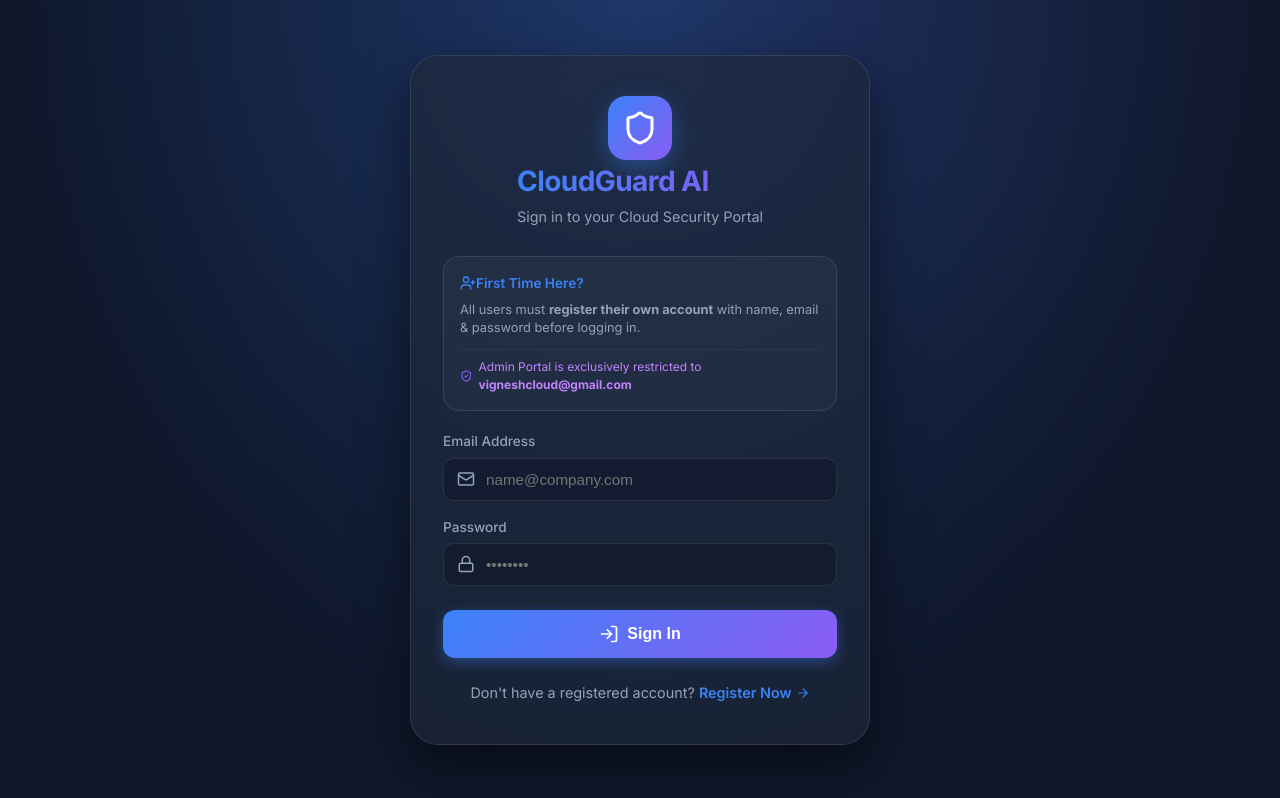
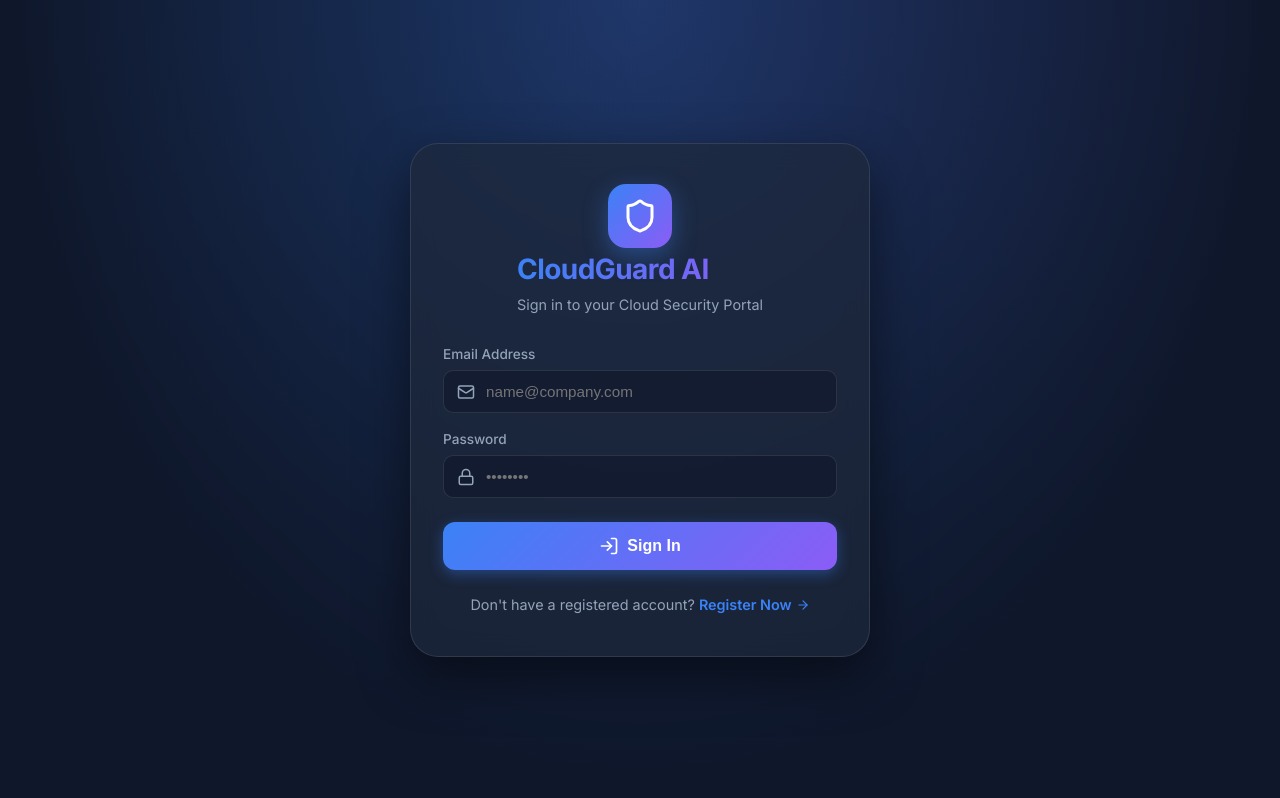
Before and after one commit to vigneshwaran1702/Cloud-Security-Scanner, a React (Vite) app in the folder frontend/: page /login in a window 1280 px wide. Built offline with nearby package versions, Linux system fonts and the light colour scheme; no server answers.

Commit message:
reference

```diff
--- a/frontend/src/pages/Login.jsx
+++ b/frontend/src/pages/Login.jsx
@@ -1,7 +1,7 @@
 import { useState, useEffect } from 'react';
 import { useNavigate, Link, useLocation } from 'react-router-dom';
 import { useAuth } from '../context/AuthContext';
-import { Shield, Mail, Lock, LogIn, ShieldAlert, ArrowRight, ShieldCheck, UserPlus } from 'lucide-react';
+import { Shield, Mail, Lock, LogIn, ShieldAlert, ArrowRight, ShieldCheck } from 'lucide-react';
 
 export default function Login() {
   const location = useLocation();
@@ -71,30 +71,6 @@ export default function Login() {
             <p style={{ color: 'var(--text-muted)', fontSize: '0.9rem', marginTop: '4px' }}>
               Sign in to your Cloud Security Portal
             </p>
-          </div>
-        </div>
-
-        {/* Info Banner / Registration Guidance */}
-        <div style={{
-          background: 'rgba(255, 255, 255, 0.03)',
-          border: '1px solid var(--border-color)',
-          borderRadius: '16px',
-          padding: '16px',
-          marginBottom: '20px',
-          display: 'flex',
-          flexDirection: 'column',
-          gap: '8px'
-        }}>
-          <div className="flex items-center gap-2" style={{ fontSize: '0.85rem', fontWeight: 600, color: 'var(--primary)' }}>
-            <UserPlus size={16} />
-            <span>First Time Here?</span>
-          </div>
-          <p style={{ margin: 0, fontSize: '0.8rem', color: 'var(--text-muted)', lineHeight: 1.4 }}>
-            All users must <strong>register their own account</strong> with name, email & password before logging in.
-          </p>
-          <div style={{ marginTop: '4px', paddingTop: '8px', borderTop: '1px solid rgba(255,255,255,0.05)', fontSize: '0.75rem', color: '#c084fc', display: 'flex', alignItems: 'center', gap: '6px' }}>
-            <ShieldCheck size={14} color="var(--accent)" />
-            <span>Admin Portal is exclusively restricted to <strong>vigneshcloud@gmail.com</strong></span>
           </div>
         </div>
 
```
